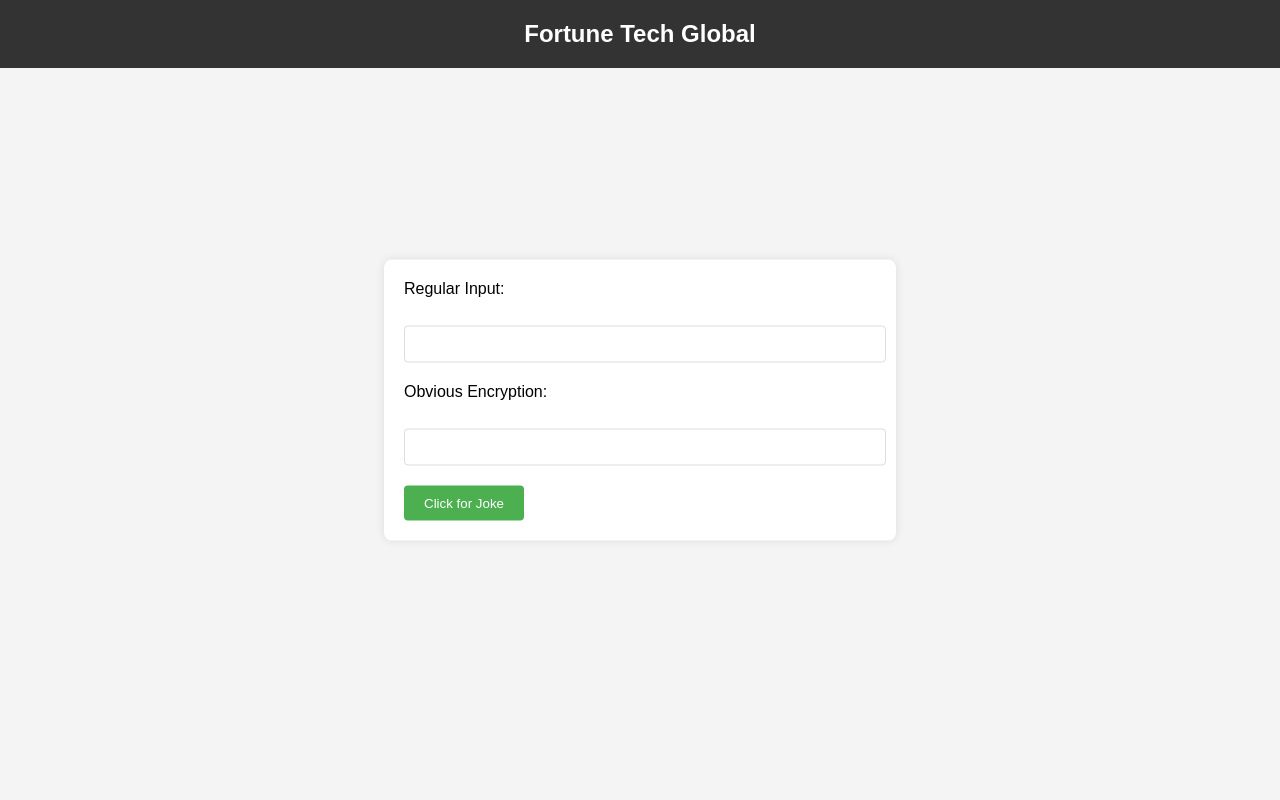
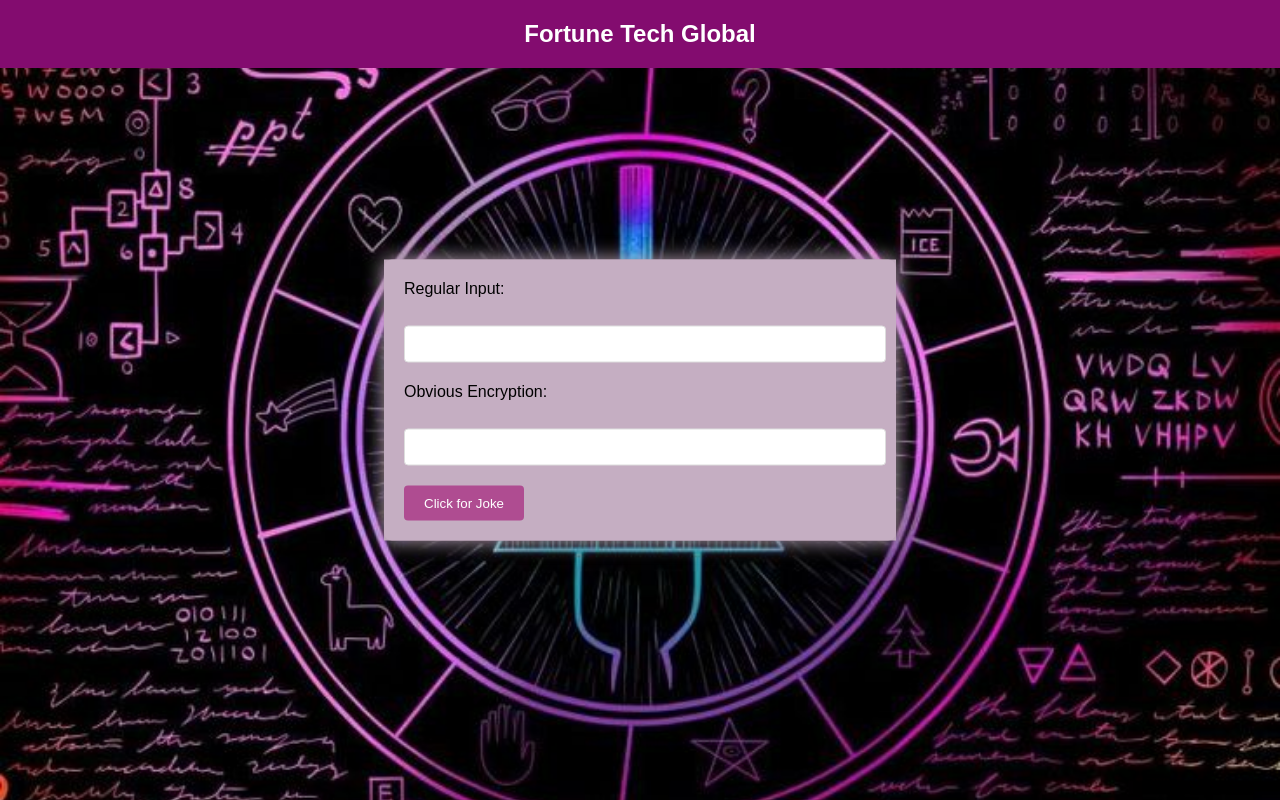
Before and after one commit to GTfort/TestingOutCiphers, a plain HTML site: page index.html in a window 1280 px wide. Drawn offline with Linux system fonts and the light colour scheme.

Commit message:
Just for fun.

```diff
--- a/style.css
+++ b/style.css
@@ -4,11 +4,14 @@
 }
 body {
   font-family: Arial, sans-serif;
-  background-color: #f4f4f4;
+    background-image: url('download\ \(3\).jpeg');
+    background-size: cover; /* This will scale the background image to be as large as possible */
+    background-position: fill; /* This will center the background image */
+    background-repeat: no-repeat; /
 }
 
 header {
-  background-color: #333; /* Dark background */
+  background-color: #830c6f; /* Dark background */
   color: white; /* White text */
   padding: 20px; /* Padding around the text */
   text-align: center; /* Center the text */
@@ -17,6 +20,7 @@ header {
   margin-bottom: 20px; /* Space below the header */
 }
 .center-form {
+background-color: #c5aec2;
   position: absolute;
   top: 50%;
   left: 50%;
@@ -25,12 +29,24 @@ header {
   transition: transform 0.5s ease-out, width 0.5s ease-out; /* Ensure transition covers both transform and width */
 }
 
+
+.center-form::before {
+    content: ""; /* Necessary for the pseudo-element to be generated */
+    position: absolute;
+    top: 0;
+    left: 0;
+    width: 100%;
+    height: 100%;
+    background: inherit; /* Inherit the background from the .center-form */
+    filter: blur(10px); /* Apply a blur filter */
+    z-index: -1; /* Place the pseudo-element behind the content of .center-form */
+}
 .center-form.shrink {
   transform: translate(-50%, -50%) scale(0.1); /* Scale down to 10% of its original size */
   width: 10%; /* Adjust width as needed for the shrunk state */
 }
 form {
-  background-color: #ffffff;
+  background-color: inherit;
   padding: 20px;
   padding-right: 2em;
   border-radius: 8px;
@@ -52,7 +68,7 @@ input[type="text"] {
 }
 
 input[type="submit"] {
-  background-color: #4caf50;
+  background-color: #af4c91;
   color: white;
   padding: 10px 20px;
   border: none;
@@ -61,7 +77,7 @@ input[type="submit"] {
 }
 
 input[type="submit"]:hover {
-  background-color: #45a049;
+  background-color: #be87ae;
 }
 
 .pop-up {
@@ -93,7 +109,7 @@ input[type="submit"]:hover {
   width: 100%;
   margin-top: 50px;
   padding: 10px 0;
-  background: #68c468;
+  background: #c468ad;
   color: #fff;
   border: 0;
   outline: none;
```
Also changed, not shown: download (3).jpeg (added).
